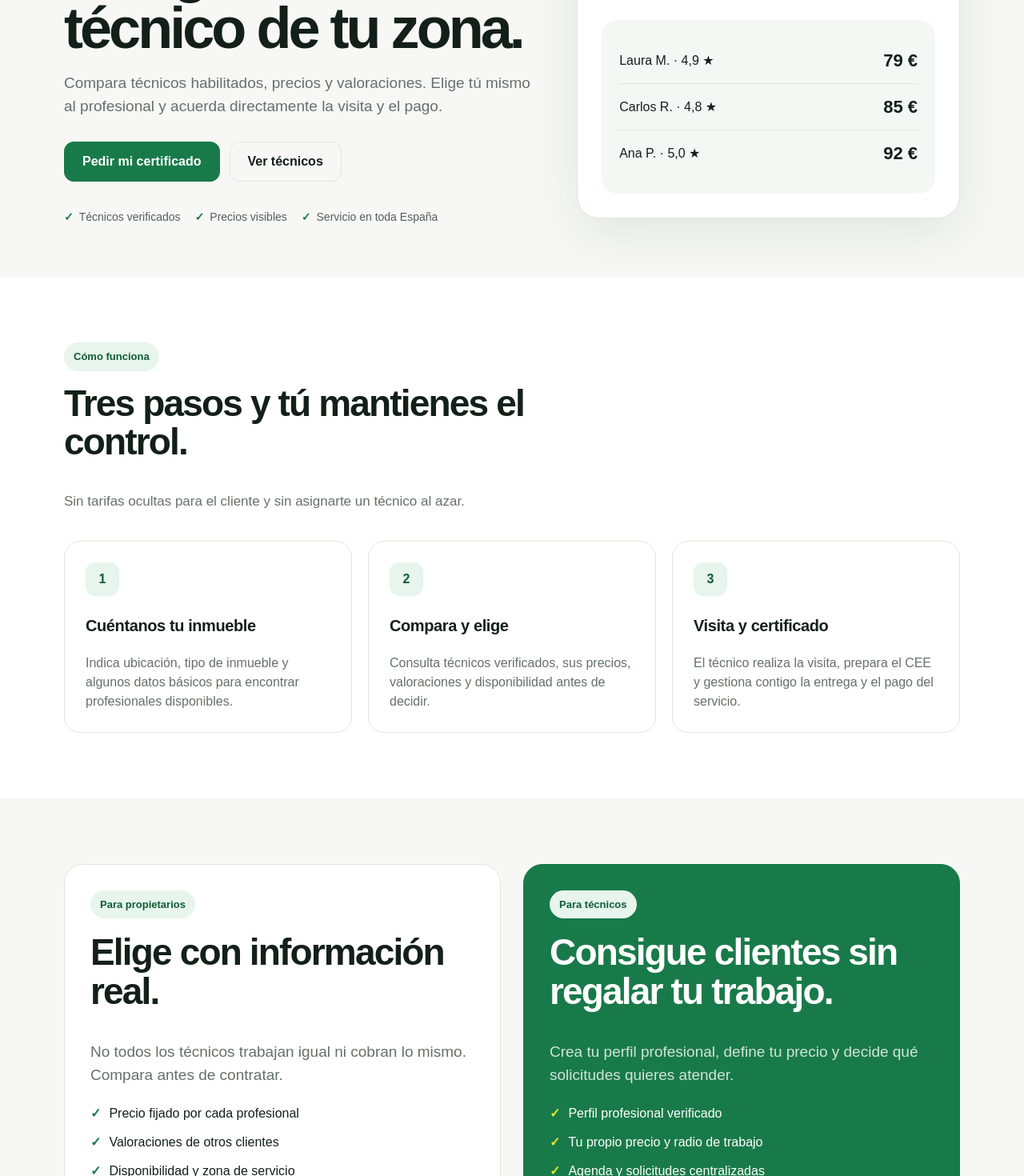
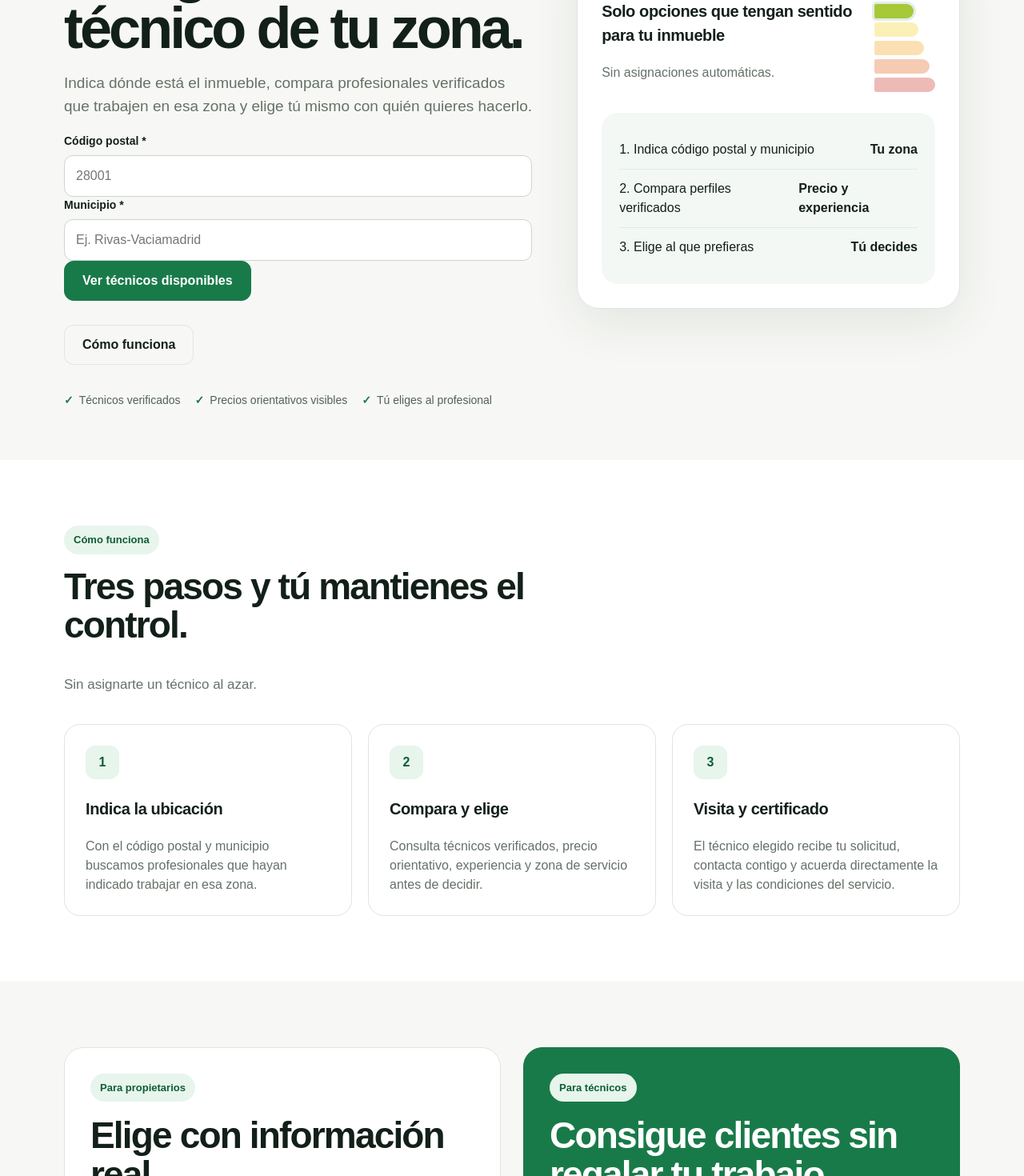
Before and after one commit to Javimenmes96/CertificadoEnCasa, a Next.js app: page / in a window 1280 px wide. Shown: the part 360-1830 px from the top of the page at 80% size. Built offline with nearby package versions, Linux system fonts and the light colour scheme.

Commit message:
Start customer journey with location search

```diff
--- a/app/page.tsx
+++ b/app/page.tsx
@@ -9,25 +9,37 @@ export default function HomePage() {
             <span className="eyebrow">Certificado energético sin complicaciones</span>
             <h1>Tu certificado energético, con un técnico de tu zona.</h1>
             <p className="lead">
-              Compara técnicos habilitados, precios y valoraciones. Elige tú mismo al profesional y acuerda directamente la visita y el pago.
+              Indica dónde está el inmueble, compara profesionales verificados que trabajen en esa zona y elige tú mismo con quién quieres hacerlo.
             </p>
-            <div className="hero-actions">
-              <Link href="/solicitar" className="button">Pedir mi certificado</Link>
-              <Link href="/tecnicos" className="button button-secondary">Ver técnicos</Link>
+
+            <form action="/tecnicos" method="get" className="hero-location-search">
+              <div className="field">
+                <label htmlFor="home-cp">Código postal *</label>
+                <input id="home-cp" name="cp" inputMode="numeric" pattern="[0-9]{5}" maxLength={5} placeholder="28001" required />
+              </div>
+              <div className="field hero-location-municipality">
+                <label htmlFor="home-municipio">Municipio *</label>
+                <input id="home-municipio" name="municipio" maxLength={100} placeholder="Ej. Rivas-Vaciamadrid" required />
+              </div>
+              <button type="submit" className="button">Ver técnicos disponibles</button>
+            </form>
+
+            <div className="hero-actions hero-secondary-actions">
+              <Link href="/como-funciona" className="button button-secondary">Cómo funciona</Link>
             </div>
             <div className="trust-row">
               <span>Técnicos verificados</span>
-              <span>Precios visibles</span>
-              <span>Servicio en toda España</span>
+              <span>Precios orientativos visibles</span>
+              <span>Tú eliges al profesional</span>
             </div>
           </div>
 
-          <div className="energy-card" aria-label="Ejemplo de comparación de técnicos">
+          <div className="energy-card" aria-label="Cómo se elige un técnico">
             <div className="energy-top">
               <div>
-                <span className="tag">Ejemplo de CEE</span>
-                <h3 style={{ marginTop: 12 }}>Vivienda en Madrid</h3>
-                <p style={{ color: "var(--muted)", marginBottom: 0 }}>Piso · 82 m²</p>
+                <span className="tag">Tú mantienes el control</span>
+                <h3 style={{ marginTop: 12 }}>Solo opciones que tengan sentido para tu inmueble</h3>
+                <p style={{ color: "var(--muted)", marginBottom: 0 }}>Sin asignaciones automáticas.</p>
               </div>
               <div className="energy-label" aria-hidden="true">
                 <div className="energy-grade">
@@ -42,9 +54,9 @@ export default function HomePage() {
               </div>
             </div>
             <div className="quote-box">
-              <div className="quote-row"><span>Laura M. · 4,9 ★</span><span className="price">79 €</span></div>
-              <div className="quote-row"><span>Carlos R. · 4,8 ★</span><span className="price">85 €</span></div>
-              <div className="quote-row"><span>Ana P. · 5,0 ★</span><span className="price">92 €</span></div>
+              <div className="quote-row"><span>1. Indica código postal y municipio</span><strong>Tu zona</strong></div>
+              <div className="quote-row"><span>2. Compara perfiles verificados</span><strong>Precio y experiencia</strong></div>
+              <div className="quote-row"><span>3. Elige al que prefieras</span><strong>Tú decides</strong></div>
             </div>
           </div>
         </div>
@@ -55,12 +67,12 @@ export default function HomePage() {
           <div className="section-heading">
             <span className="eyebrow">Cómo funciona</span>
             <h2 style={{ marginTop: 16 }}>Tres pasos y tú mantienes el control.</h2>
-            <p>Sin tarifas ocultas para el cliente y sin asignarte un técnico al azar.</p>
+            <p>Sin asignarte un técnico al azar.</p>
           </div>
           <div className="grid-3">
-            <article className="card"><div className="card-number">1</div><h3>Cuéntanos tu inmueble</h3><p>Indica ubicación, tipo de inmueble y algunos datos básicos para encontrar profesionales disponibles.</p></article>
-            <article className="card"><div className="card-number">2</div><h3>Compara y elige</h3><p>Consulta técnicos verificados, sus precios, valoraciones y disponibilidad antes de decidir.</p></article>
-            <article className="card"><div className="card-number">3</div><h3>Visita y certificado</h3><p>El técnico realiza la visita, prepara el CEE y gestiona contigo la entrega y el pago del servicio.</p></article>
+            <article className="card"><div className="card-number">1</div><h3>Indica la ubicación</h3><p>Con el código postal y municipio buscamos profesionales que hayan indicado trabajar en esa zona.</p></article>
+            <article className="card"><div className="card-number">2</div><h3>Compara y elige</h3><p>Consulta técnicos verificados, precio orientativo, experiencia y zona de servicio antes de decidir.</p></article>
+            <article className="card"><div className="card-number">3</div><h3>Visita y certificado</h3><p>El técnico elegido recibe tu solicitud, contacta contigo y acuerda directamente la visita y las condiciones del servicio.</p></article>
           </div>
         </div>
       </section>
@@ -70,22 +82,22 @@ export default function HomePage() {
           <div className="panel">
             <span className="eyebrow">Para propietarios</span>
             <h2 style={{ marginTop: 18 }}>Elige con información real.</h2>
-            <p className="lead">No todos los técnicos trabajan igual ni cobran lo mismo. Compara antes de contratar.</p>
+            <p className="lead">No todos los técnicos trabajan en las mismas zonas ni cobran lo mismo. Compara antes de contratar.</p>
             <ul className="check-list">
               <li>Precio fijado por cada profesional</li>
-              <li>Valoraciones de otros clientes</li>
-              <li>Disponibilidad y zona de servicio</li>
+              <li>Perfil profesional verificado</li>
+              <li>Zona de servicio visible</li>
               <li>Contacto directo con el técnico elegido</li>
             </ul>
           </div>
           <div className="panel highlight">
             <span className="eyebrow">Para técnicos</span>
             <h2 style={{ marginTop: 18 }}>Consigue clientes sin regalar tu trabajo.</h2>
-            <p className="lead">Crea tu perfil profesional, define tu precio y decide qué solicitudes quieres atender.</p>
+            <p className="lead">Crea tu perfil profesional, define tu precio y especifica con precisión dónde quieres trabajar.</p>
             <ul className="check-list">
               <li>Perfil profesional verificado</li>
-              <li>Tu propio precio y radio de trabajo</li>
-              <li>Agenda y solicitudes centralizadas</li>
+              <li>Tu propio precio y zonas de trabajo</li>
+              <li>Los clientes te eligen directamente</li>
               <li>Planes adaptados a tu volumen</li>
             </ul>
             <div className="hero-actions">
```
